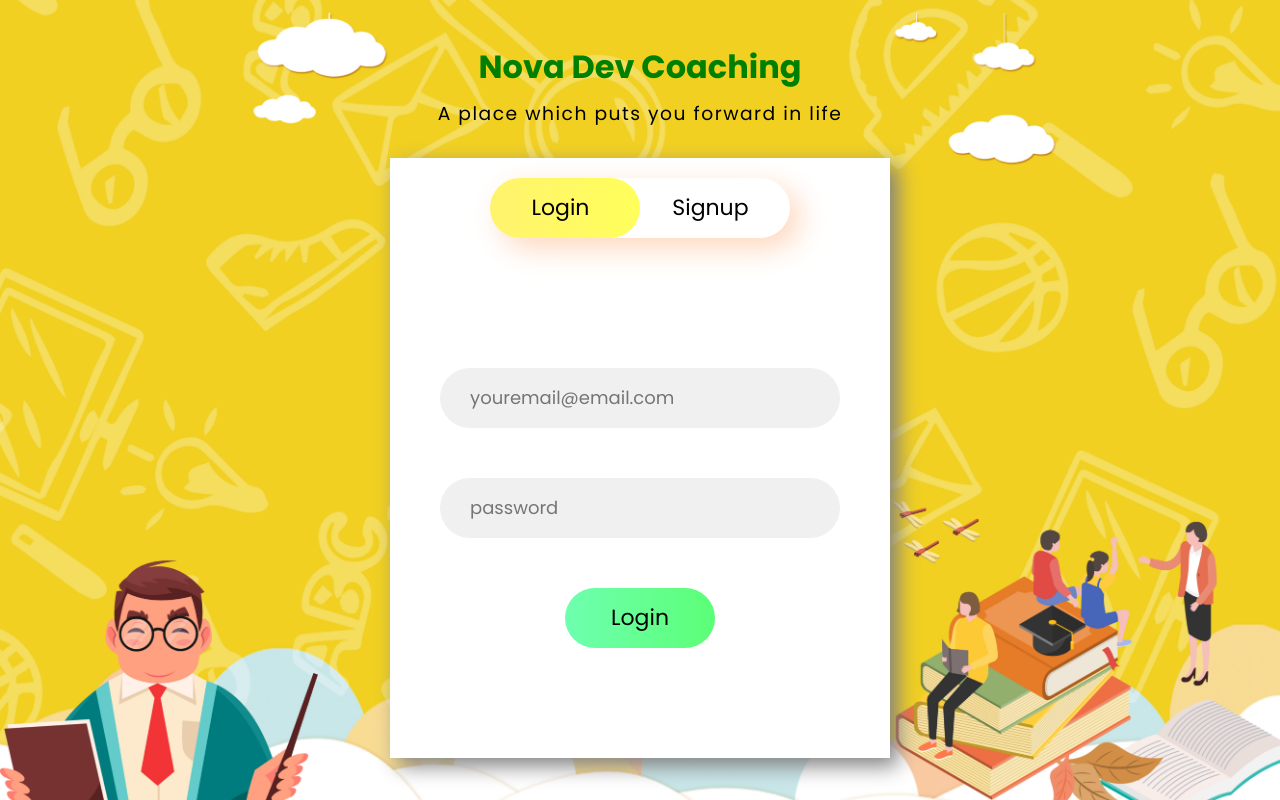
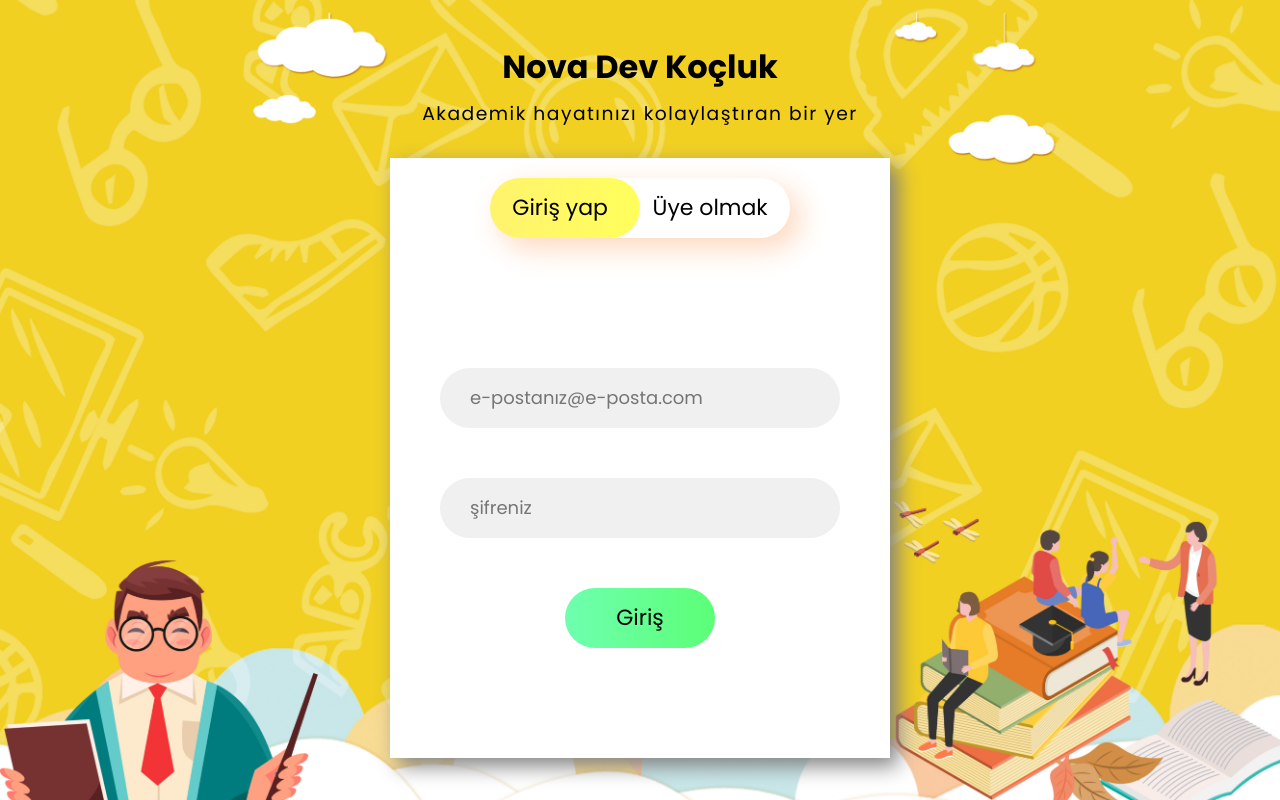
Before and after one commit to novadev786/Student-Coaching-App, a PHP site: page / in a window 1280 px wide. Run offline with PHP 8.4, Linux system fonts and the light colour scheme.

Commit message:
Changed Placeholders to Turkce

```diff
--- a/index.html
+++ b/index.html
@@ -13,8 +13,8 @@
 
 <body class="body">
     <header>
-        <h1 class="heading">Nova Dev Coaching </h1>
-        <h3 class="title">A place which puts you forward in life </h3>
+        <h1 class="heading">Nova Dev Koçluk </h1>
+        <h3 class="title">Akademik hayatınızı kolaylaştıran bir yer </h3>
     </header>
 
     <!-- container div -->
@@ -24,8 +24,8 @@
              the login or signup form -->
         <div class="slider"></div>
         <div class="btn">
-            <button class="login">Login</button>
-            <button class="signup">Signup</button>
+            <button class="login">Giriş yap</button>
+            <button class="signup">Üye olmak</button>
         </div>
 
         <!-- Form section that contains the
@@ -36,28 +36,28 @@
             <div class="login-box">
                 <input type="email"
                        class="email ele"
-                       placeholder="youremail@email.com">
+                       placeholder="e-postanız@e-posta.com">
                 <input type="password"
                        class="password ele"
-                       placeholder="password">
-                <button class="clkbtn">Login</button>
+                       placeholder="şifreniz">
+                <button class="clkbtn">Giriş</button>
             </div>
 
             <!-- signup form -->
             <div class="signup-box">
                 <input type="text"
                        class="name ele"
-                       placeholder="Enter your name">
+                       placeholder="Adınızı girin">
                 <input type="email"
                        class="email ele"
-                       placeholder="youremail@email.com">
+                       placeholder="e-postanız@e-posta.com">
                 <input type="password"
                        class="password ele"
-                       placeholder="password">
+                       placeholder="şifreniz">
                 <input type="password"
                        class="password ele"
-                       placeholder="Confirm password">
-                <button class="clkbtn">Signup</button>
+                       placeholder="şifreniz tekrarla">
+                <button class="clkbtn">Üye ol</button>
             </div>
         </div>
     </div>
--- a/style.css
+++ b/style.css
@@ -29,7 +29,7 @@ header {
 }
 
 .heading {
-    color: green;
+    color: rgb(0, 0, 0);
 }
 
 .title {
```
